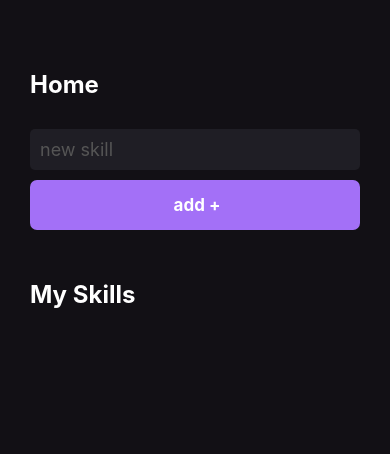
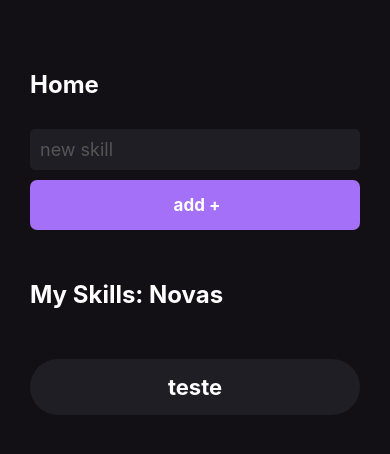
Before and after one commit to erickamoedo/myskills, a React Native app: screen / in a window 390 px wide. Shown: the top 454 px of the page. Built offline with nearby package versions, Linux system fonts and the light colour scheme.

Commit message:
Aprendendo a usar o useState de acordo com chapter-1-5

```diff
--- a/src/pages/Home.js
+++ b/src/pages/Home.js
@@ -1,4 +1,4 @@
-import React from 'react';
+import React, {useState} from 'react';
 import {
   View,
   Text,
@@ -8,9 +8,15 @@ import {
   TouchableOpacity,
 } from 'react-native';
 
-
 // Detalhe, nao coloquei o export default* pois isso me possibilita ter varios export em uma pagina!
 export function Home() {
+  // Aqui eu vou armazenar novas skills
+  const [newSkill, setNewSkill] = useState('Novas');
+
+  // Aqui eu vou armazenar minhas novas skills
+  const [mySkill, setMySkill] = useState('');
+
+  // No return fica os elementos visuais
   return (
     <View style={styles.container}>
       <Text style={styles.title}>Home</Text>
@@ -19,6 +25,7 @@ export function Home() {
         style={styles.input}
         placeholder={'new skill'}
         placeholderTextColor={'#555'}
+        onChangeText={setNewSkill}
       />
 
       <TouchableOpacity
@@ -28,7 +35,15 @@ export function Home() {
         <Text style={styles.buttonColor}> add +</Text>
       </TouchableOpacity>
 
-      <Text style={[styles.title, {marginTop: 50}]}>My Skills</Text>
+      <Text
+        //Aqui é um exemplo que eu consigo passar mais de um parametro de estilização
+        style={[styles.title, {marginVertical: 50}]}>
+        My Skills: {newSkill}
+      </Text>
+
+      <TouchableOpacity style={styles.buttonSkill}>
+        <Text style={styles.textSkill}>teste</Text>
+      </TouchableOpacity>
     </View>
   );
 }
@@ -67,4 +82,17 @@ const styles = StyleSheet.create({
     fontSize: 17,
     fontWeight: 'bold',
   },
+
+  buttonSkill: {
+    backgroundColor: '#1F1e25',
+    padding: 15,
+    borderRadius: 50,
+    alignItems: 'center',
+  },
+
+  textSkill: {
+    color: '#FFF',
+    fontSize: 22,
+    fontWeight: 'bold',
+  },
 });
```
Also changed, not shown: app.json (line endings or trailing spaces).
